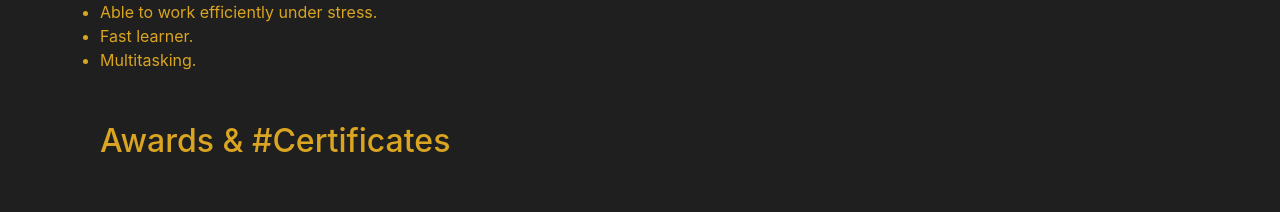
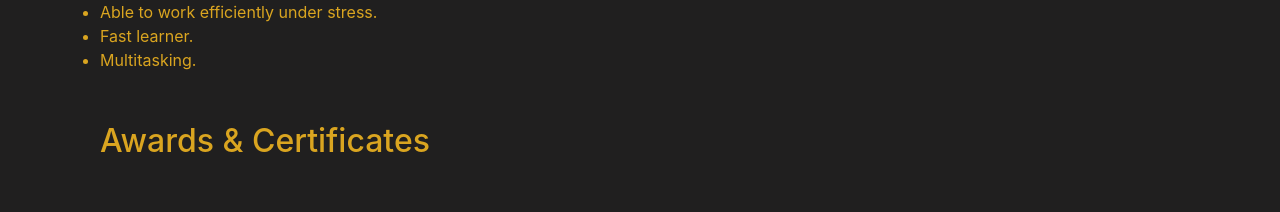
Before and after one commit to kareembaghdadi/portfolio, a plain HTML site: page index.html in a window 1280 px wide. Shown: the part 2020-2232 px from the top of the page. Drawn offline with nearby package versions, Linux system fonts and the light colour scheme; a script that the page names is missing; a web font is replaced by a local one.

Commit message:
Update index.html

```diff
--- a/index.html
+++ b/index.html
@@ -141,7 +141,7 @@ stress.
 </section>
 
 <section id="Certificates">
-    <h2>Awards & #Certificates</h2>
+    <h2>Awards & Certificates</h2>
     <ul>
         <li>
             CRM & ERP workshop attendee
```
